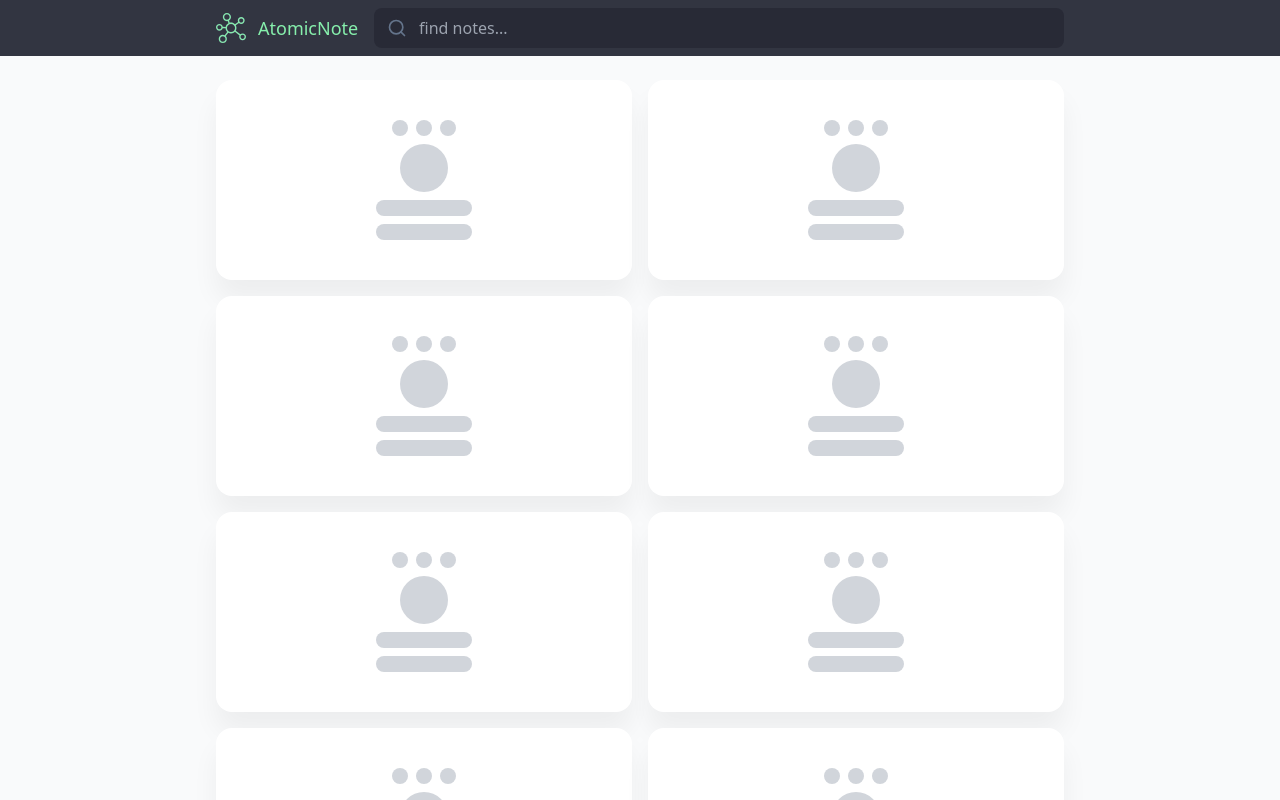
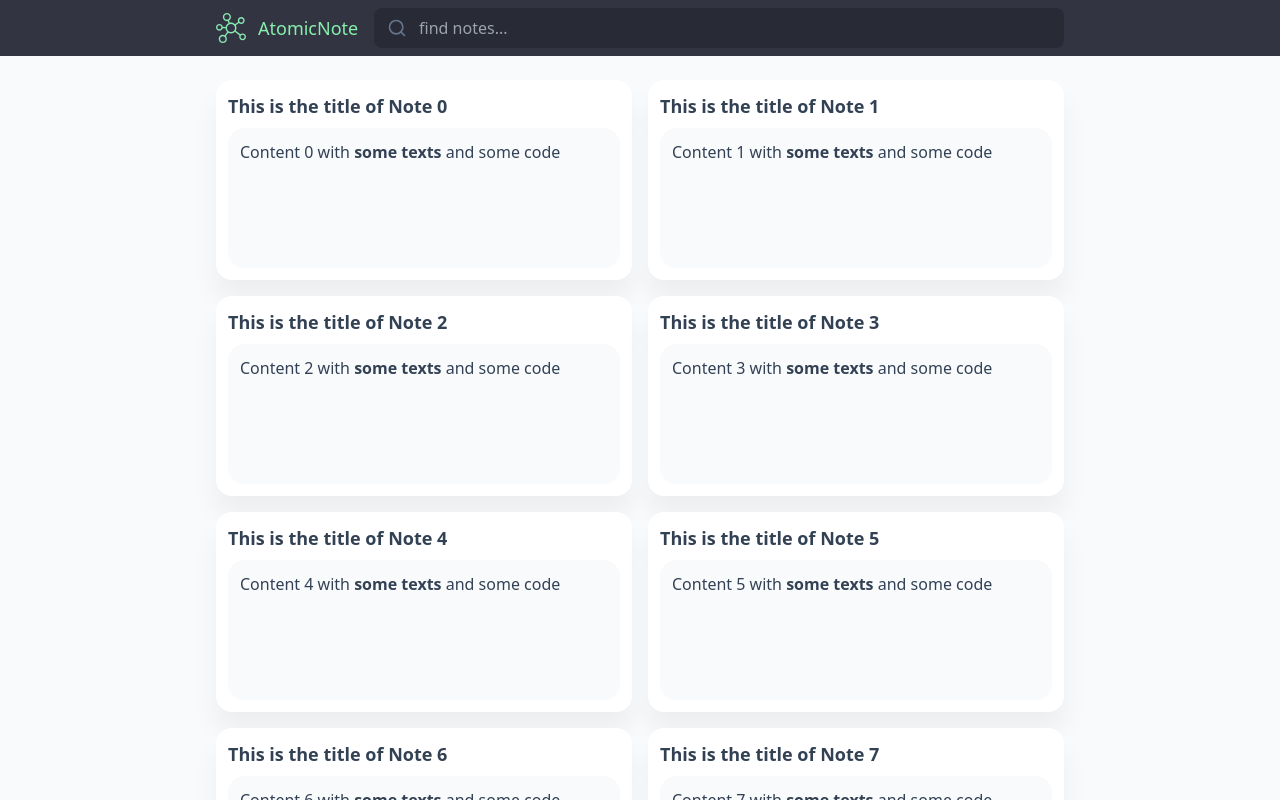
Before and after one commit to dinhanhthi/a-simple-note, a Next.js app: page / in a window 1280 px wide. Built offline with nearby package versions, Linux system fonts and the light colour scheme.

Commit message:
Basic Block

```diff
--- a/package.json
+++ b/package.json
@@ -21,6 +21,7 @@
     "classnames": "^2.3.2",
     "eslint": "^8.37.0",
     "eslint-config-next": "^13.2.4",
+    "html-react-parser": "^3.0.15",
     "next": "13.2.4",
     "react": "18.2.0",
     "react-dom": "18.2.0",
--- a/src/components/block.tsx
+++ b/src/components/block.tsx
@@ -1,4 +1,5 @@
 import cn from 'classnames'
+import parse from 'html-react-parser'
 
 import { Note } from '../additional'
 
@@ -8,26 +9,17 @@ type BlockProps = {
 }
 
 export default function Block(props: BlockProps) {
+  const note = props.note
   return (
     <div
       className={cn(
-        'flex flex-1 flex-col gap-2 justify-center items-center',
-        'min-w-[300px] max-w-[500px] min-h-[200px]',
+        'flex flex-1 flex-col gap-2 justify-start p-3 text-slate-700',
+        'min-w-[400px] max-w-[500px] min-h-[200px]',
         'bg-white an-shadow-soft-xl rounded-2xl an-bg-clip-border'
       )}
     >
-      <div className={cn('flex flex-col gap-2 justify-center items-center')}>
-        <div className={cn('flex gap-2 justify-center items-center')}>
-          <div className={cn('w-4 h-4 rounded-full bg-gray-300')} />
-          <div className={cn('w-4 h-4 rounded-full bg-gray-300')} />
-          <div className={cn('w-4 h-4 rounded-full bg-gray-300')} />
-        </div>
-        <div className={cn('w-12 h-12 rounded-full bg-gray-300')} />
-      </div>
-      <div className={cn('flex flex-col gap-2 justify-center items-center')}>
-        <div className={cn('w-24 h-4 rounded-full bg-gray-300')} />
-        <div className={cn('w-24 h-4 rounded-full bg-gray-300')} />
-      </div>
+      <div className={cn('font-semibold h-fit text-lg')}>{note.title}</div>
+      <div className={cn('bg-slate-50 flex-1 p-3 rounded-2xl')}>{parse(note.content)}</div>
     </div>
   )
 }
--- a/src/components/blocksContainer.tsx
+++ b/src/components/blocks.tsx
@@ -3,11 +3,11 @@ import cn from 'classnames'
 import { fakeNotes } from '../lib/fakeData'
 import Block from './block'
 
-type BlocksContainerProps = {
+type BlocksProps = {
   className?: string
 }
 
-export default function BlocksContainer(props: BlocksContainerProps) {
+export default function Blocks(props: BlocksProps) {
   return (
     <div className={cn('pt-14 h-full flex bg-gray-50', props.className)}>
       <div className={cn('h-full w-full overflow-auto an-scrollbar')}>
--- a/src/lib/fakeData.ts
+++ b/src/lib/fakeData.ts
@@ -5,8 +5,8 @@ export const fakeNotes = (): Note[] => {
   for (let i = 0; i < 10; i++) {
     notes.push({
       id: `${i}`,
-      title: `Note ${i}`,
-      content: `Content ${i}`,
+      title: `This is the title of Note ${i}`,
+      content: `<p>Content ${i} with <b>some texts</b> and <cde>some code</code></p>`,
       createdAt: randomDate(),
       updatedAt: randomDate()
     })
--- a/src/pages/index.tsx
+++ b/src/pages/index.tsx
@@ -1,7 +1,7 @@
 import cn from 'classnames'
 import Head from 'next/head'
 
-import BlocksContainer from '../components/blocksContainer'
+import Blocks from '../components/blocks'
 import Navigation from '../components/nav'
 
 export default function Home() {
@@ -16,7 +16,7 @@ export default function Home() {
       <main>
         <div className={cn('flex h-screen flex-col justify-between')}>
           <Navigation />
-          <BlocksContainer />
+          <Blocks />
         </div>
       </main>
     </>
```
Also changed, not shown: 1 other file (tests, documents, lock files or other folders).
